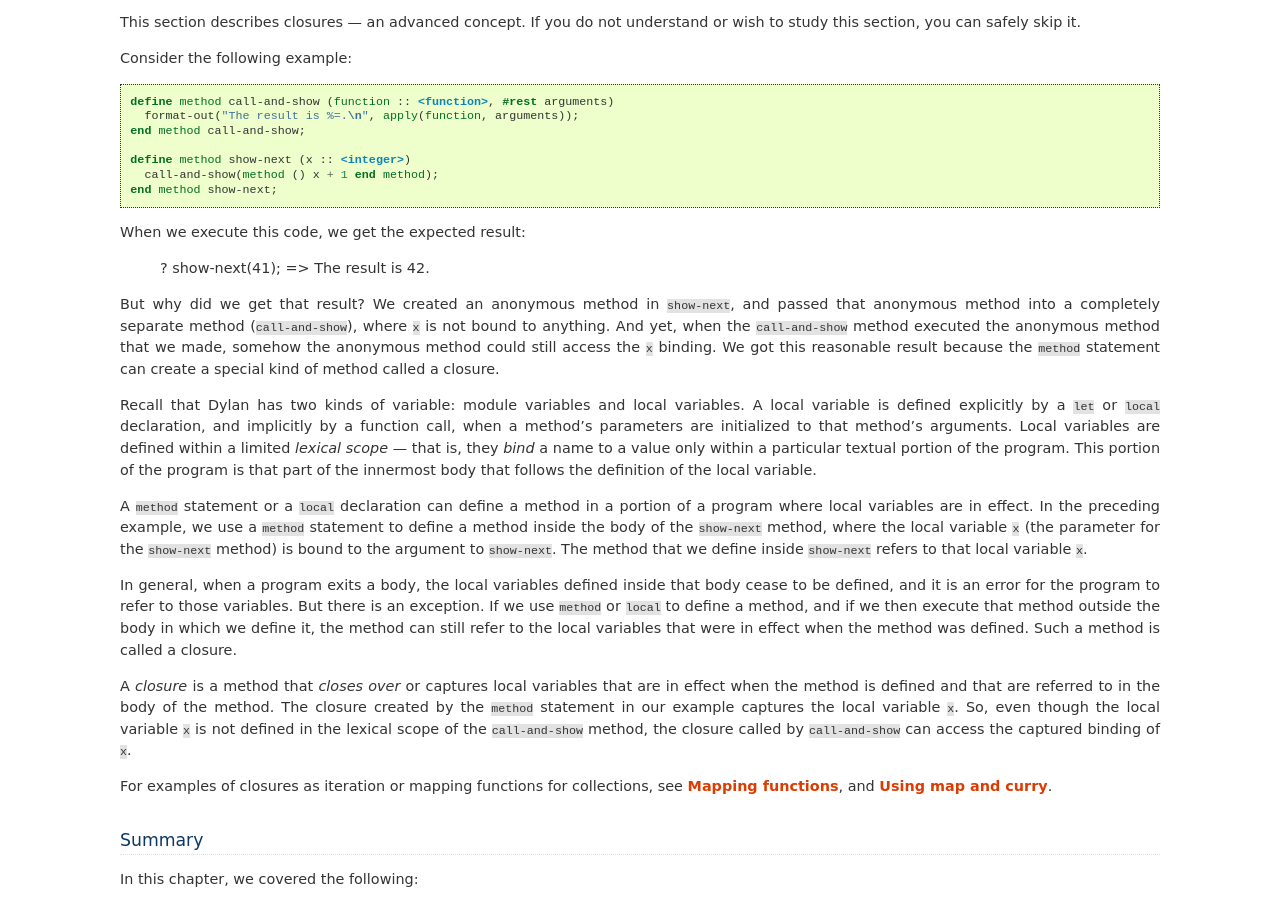
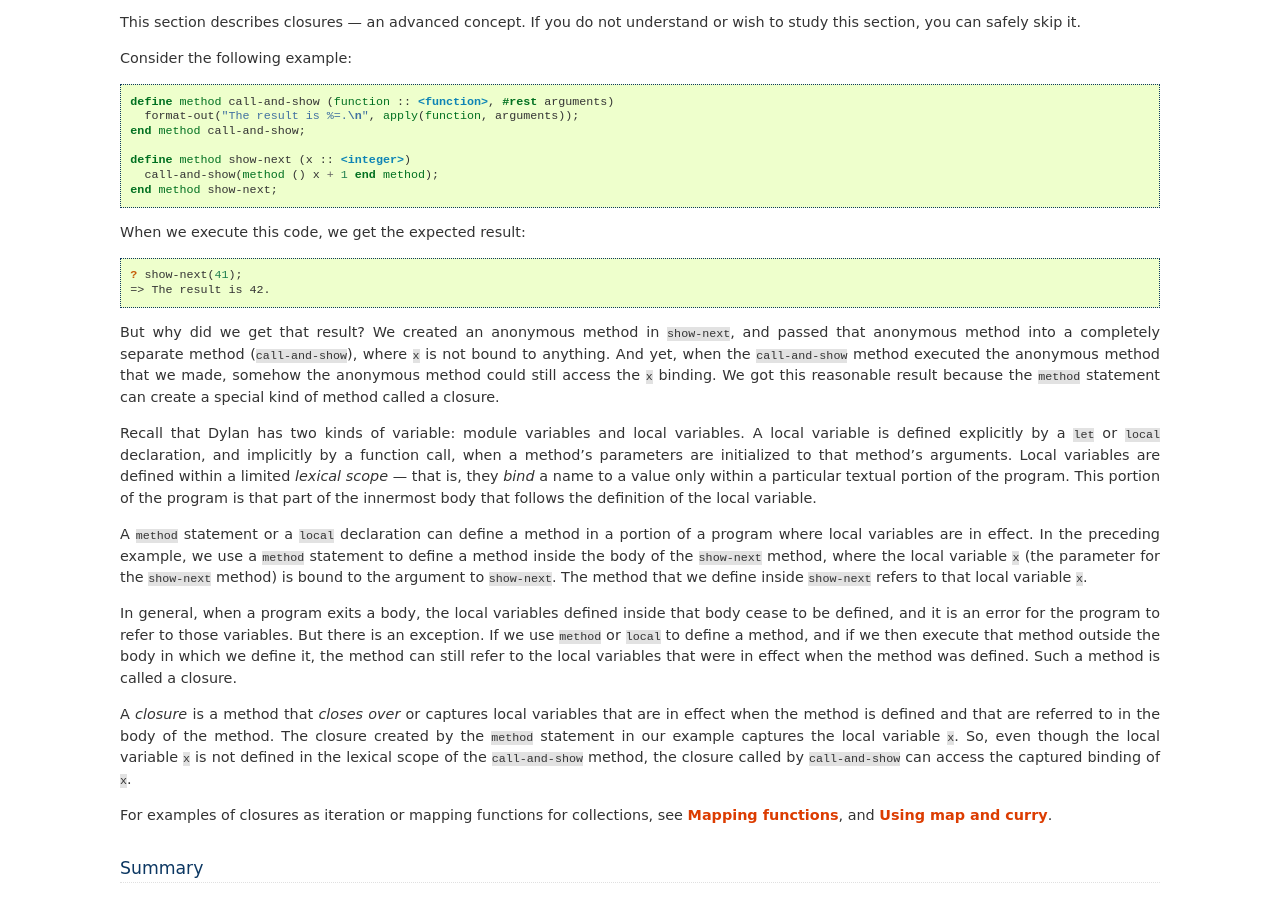
Before and after one commit to dylan-lang/dylan-programming-book, a Sphinx documentation site: the page built from source/func.rst, in a window 1280 px wide and 900 px high, scrolled down 13809 px. Built offline with Sphinx 7.4.7, drawn with Linux system fonts in a browser that asks for light colours.

Commit message:
Add missing dylan-console code block markup.

```diff
--- a/source/func.rst
+++ b/source/func.rst
@@ -1086,6 +1086,8 @@ Consider the following example:
 
 When we execute this code, we get the expected result:
 
+.. code-block:: dylan-console
+
     ? show-next(41);
     => The result is 42.
 
```
